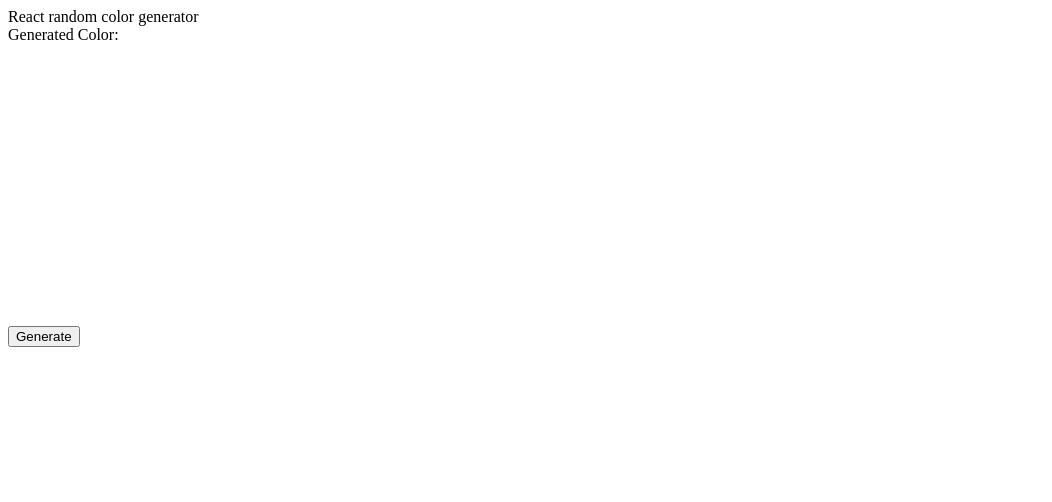
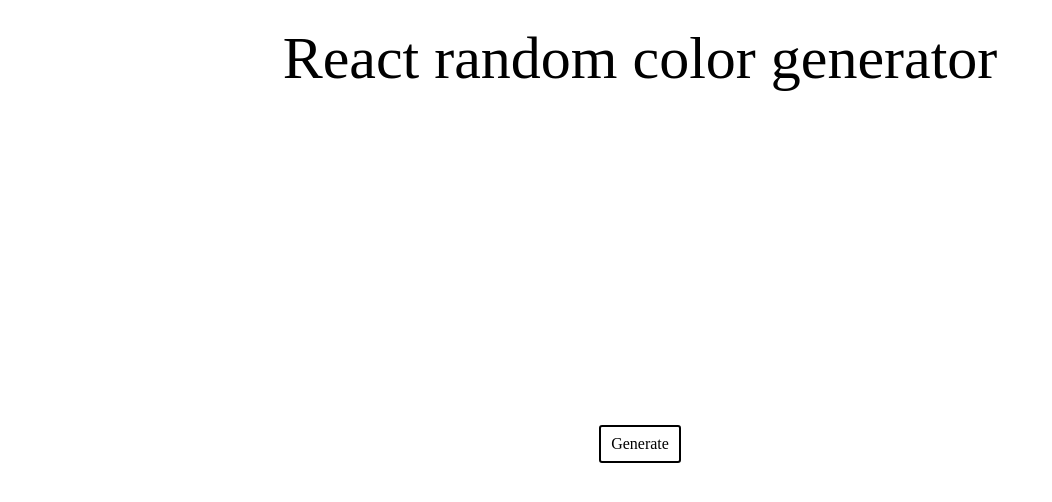
Before and after one commit to Gilsabo/react-random-color-generator, a React app: page / in a window 1280 px wide. Shown: the top 502 px of the page, without its empty margins (0-1052 px from the left). Built offline with nearby package versions, Linux system fonts and the light colour scheme.

Commit message:
Add styled components and style App

```diff
--- a/package.json
+++ b/package.json
@@ -6,7 +6,8 @@
     "@upleveled/react-scripts": "5.0.11",
     "randomcolor": "^0.6.2",
     "react": "^18.2.0",
-    "react-dom": "^18.2.0"
+    "react-dom": "^18.2.0",
+    "styled-components": "^6.0.7"
   },
   "scripts": {
     "start": "react-scripts start",
--- a/src/App.js
+++ b/src/App.js
@@ -1,26 +1,35 @@
 import randomColor from 'randomcolor';
 import { useState } from 'react';
+import { Button, Header, Main, TextColor } from './AppStyled';
 
 export default function App() {
   const [randomColorGenerator, setRandomColorGenerator] = useState('');
+
   return (
-    <div className="App">
-      <header>React random color generator</header>
+    <Main>
+      <Header>React random color generator</Header>
       <div
         style={{
           backgroundColor: randomColorGenerator,
           width: '300px',
           height: '300px',
+          display: 'flex',
+          justifyContent: 'center',
+          borderRadius: '5px',
+          marginBottom: '1rem',
         }}
       >
-        Generated Color: {randomColorGenerator}
+        <TextColor>
+          Generated Color: <br />
+          {randomColorGenerator}
+        </TextColor>
       </div>
-      <button
+      <Button
         type="button"
         onClick={() => setRandomColorGenerator(randomColor())}
       >
         Generate
-      </button>
-    </div>
+      </Button>
+    </Main>
   );
 }
--- /dev/null
+++ b/src/AppStyled.js
@@ -0,0 +1,41 @@
+import styled from 'styled-components';
+
+const Main = styled.div`
+  display: flex;
+  flex-direction: column;
+  justify-content: center;
+  align-items: center;
+`;
+
+const Header = styled.header`
+  margin: 1rem 1rem;
+  font-size: 3.75rem;
+`;
+
+const TextColor = styled.div`
+  font-size: 1.2rem;
+  display: flex;
+  align-items: center;
+  text-align: center;
+  color: white;
+`;
+
+const Button = styled.button`
+  all: unset;
+  border: 2px solid black;
+  border-radius: 3px;
+  padding: 8px 10px;
+  cursor: pointer;
+  transition: transform 0.1s ease;
+  color: black;
+  &:hover {
+    color: white;
+    background-color: black;
+  }
+  &:active {
+    transform: translateY(2px);
+    background-color: white;
+  }
+`;
+
+export { Button, Header, Main, TextColor };
```
Also changed, not shown: 1 other file (tests, documents, lock files or other folders).
